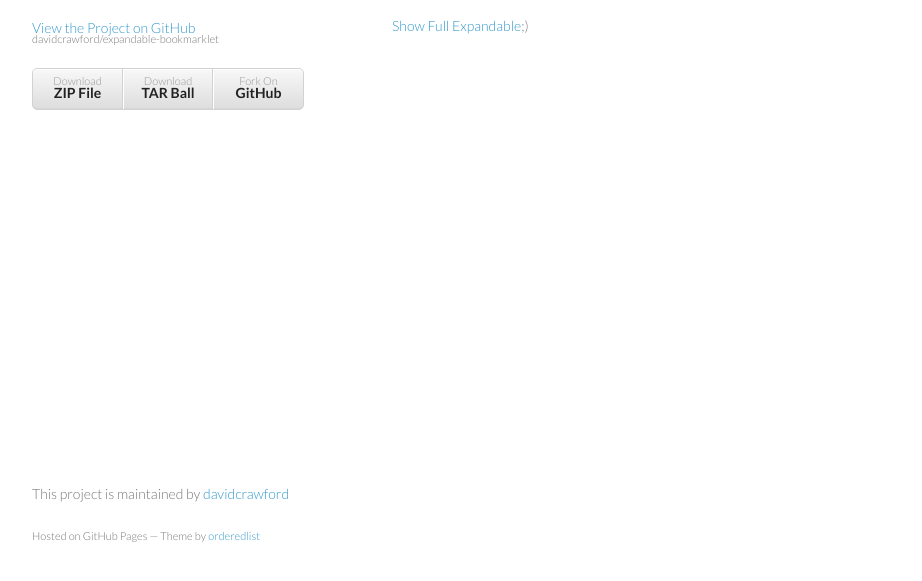
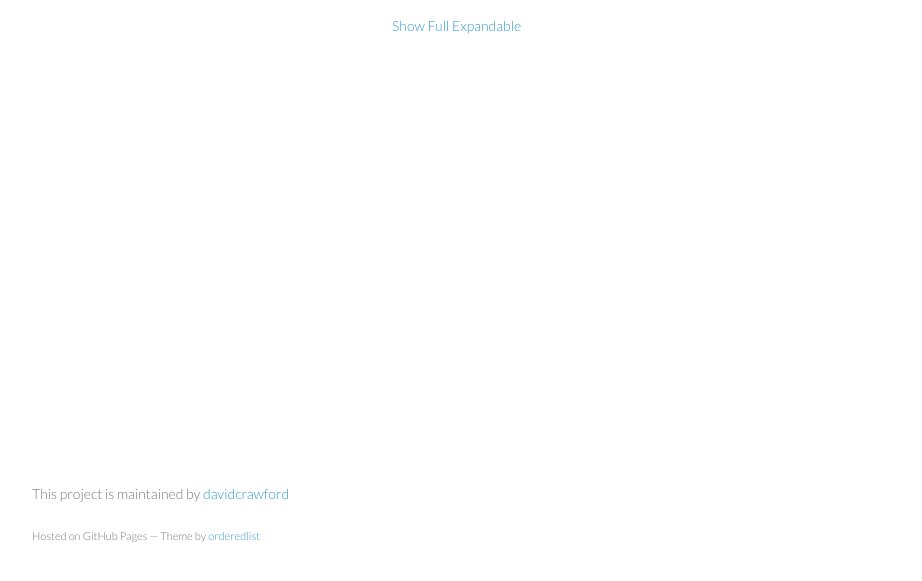
Before and after one commit to davidcrawford/expandable-bookmarklet, a plain HTML site: page index.html in a window 1280 px wide. Shown: the part 185-766 px from the top of the page, without its empty margins (178-1100 px from the left). Drawn offline with Linux system fonts and the light colour scheme.

Commit message:
Remove some junk and fix bookmarklet

```diff
--- a/index.html
+++ b/index.html
@@ -17,12 +17,6 @@
       <header>
         <h1>Expandable-bookmarklet</h1>
         <p>Bookmarklet for auditors to preview expandables</p>
-        <p class="view"><a href="https://github.com/davidcrawford/expandable-bookmarklet">View the Project on GitHub <small>davidcrawford/expandable-bookmarklet</small></a></p>
-        <ul>
-          <li><a href="https://github.com/davidcrawford/expandable-bookmarklet/zipball/master">Download <strong>ZIP File</strong></a></li>
-          <li><a href="https://github.com/davidcrawford/expandable-bookmarklet/tarball/master">Download <strong>TAR Ball</strong></a></li>
-          <li><a href="https://github.com/davidcrawford/expandable-bookmarklet">Fork On <strong>GitHub</strong></a></li>
-        </ul>
       </header>
       <section>
         <h3>Auditor Expandable Bookmarklet.</h3>
@@ -30,7 +24,7 @@
 <p>The link below is a magical link.  If you drag it to your bookmarks bar, it will create a new button.  When you're viewing an expandable creative that expands off the screen to the left, you c
 an click this button and it will move the creative over so you can see it all.</p>
 
-<p><a title="padding-left:300px">Show Full Expandable</a>;)</p>
+<p><a href="javascript:document.body.setAttribute('style', 'padding-left:300px');">Show Full Expandable</a></p>
       </section>
       <footer>
         <p>This project is maintained by <a href="https://github.com/davidcrawford">davidcrawford</a></p>
```
